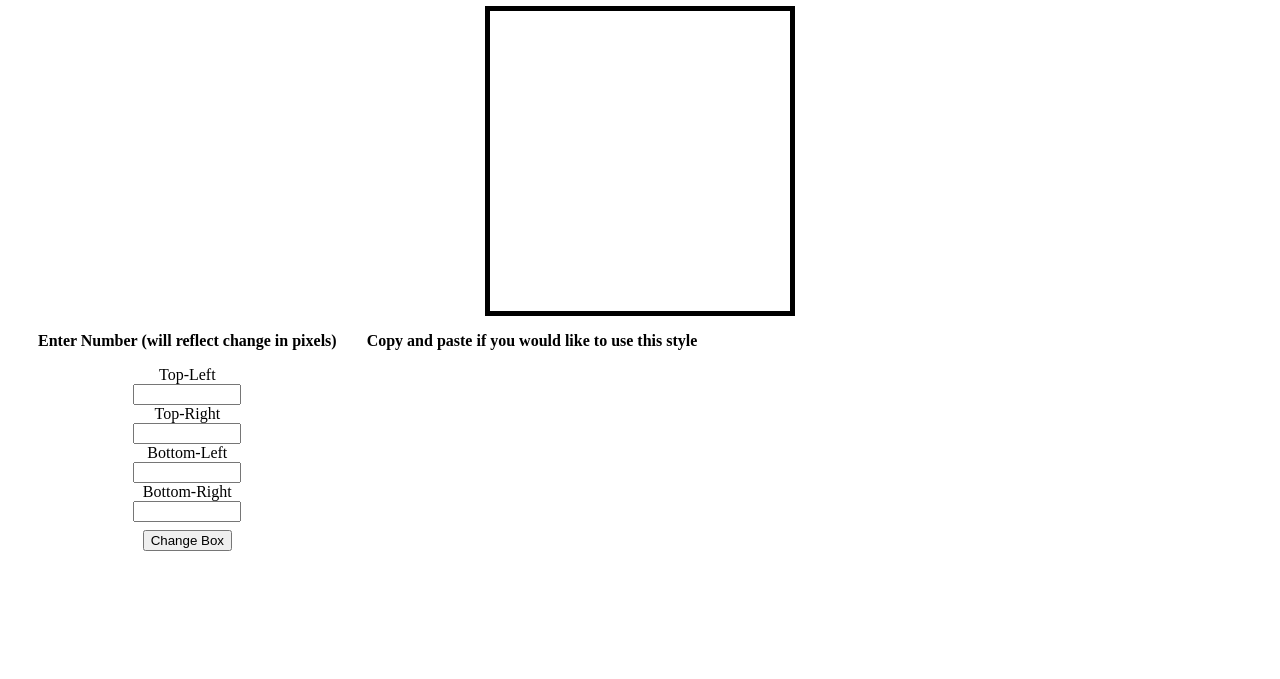
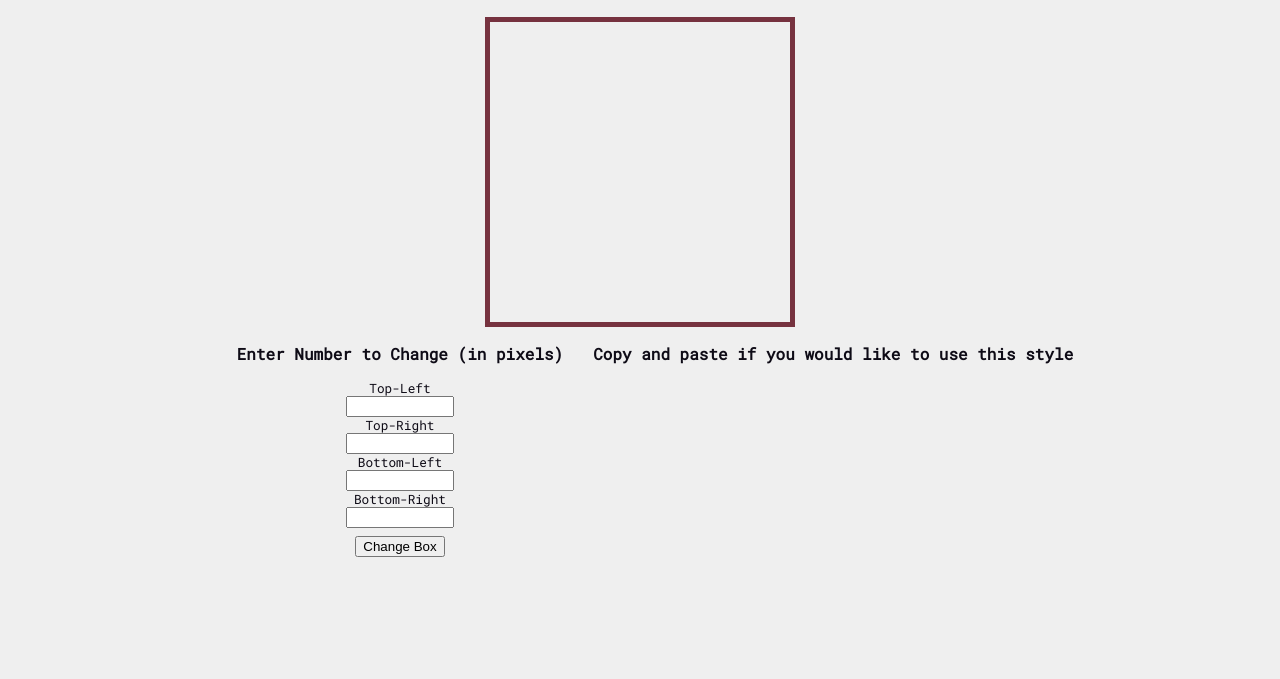
Before and after one commit to AlexLieb83/Border-Radius-Previewer, a plain HTML site: page index.html in a window 1280 px wide. Shown: the part 121-800 px from the top of the page. Drawn offline with Linux system fonts and the light colour scheme.

Commit message:
adjusted colors/font

```diff
--- a/index.html
+++ b/index.html
@@ -5,6 +5,12 @@
     <meta http-equiv="X-UA-Compatible" content="IE=edge" />
     <meta name="viewport" content="width=device-width, initial-scale=1.0" />
     <link rel="stylesheet" href="style.css" />
+    <link rel="preconnect" href="https://fonts.googleapis.com" />
+    <link rel="preconnect" href="https://fonts.gstatic.com" crossorigin />
+    <link
+      href="https://fonts.googleapis.com/css2?family=Roboto+Mono&display=swap"
+      rel="stylesheet"
+    />
     <title>Border Radius Previewer</title>
   </head>
   <body>
@@ -13,7 +19,7 @@
     <div id="square"></div>
     <div id="container">
       <div id="input">
-        <p>Enter Number (will reflect change in pixels)</p>
+        <p>Enter Number to Change (in pixels)</p>
         <span>Top-Left</span>
         <input type="number" id="top-left" />
         <span>Top-Right</span>
--- a/style.css
+++ b/style.css
@@ -1,7 +1,13 @@
+body {
+  background-color: #efefef;
+  color: #0e0b16;
+  font-family: "Roboto Mono", monospace;
+}
+
 #square {
   height: 300px;
   width: 300px;
-  border: 5px solid black;
+  border: 5px solid #76323f;
   margin: 0 auto;
 }
 
@@ -12,6 +18,7 @@ h2 {
 
 #container {
   display: flex;
+  justify-content: center;
 }
 
 #input,
@@ -35,5 +42,9 @@ p {
 }
 
 #copy-paste > p {
-  color: purple;
+  color: #76323f;
 }
+
+span {
+  font-size: 0.8em;
+}
```
